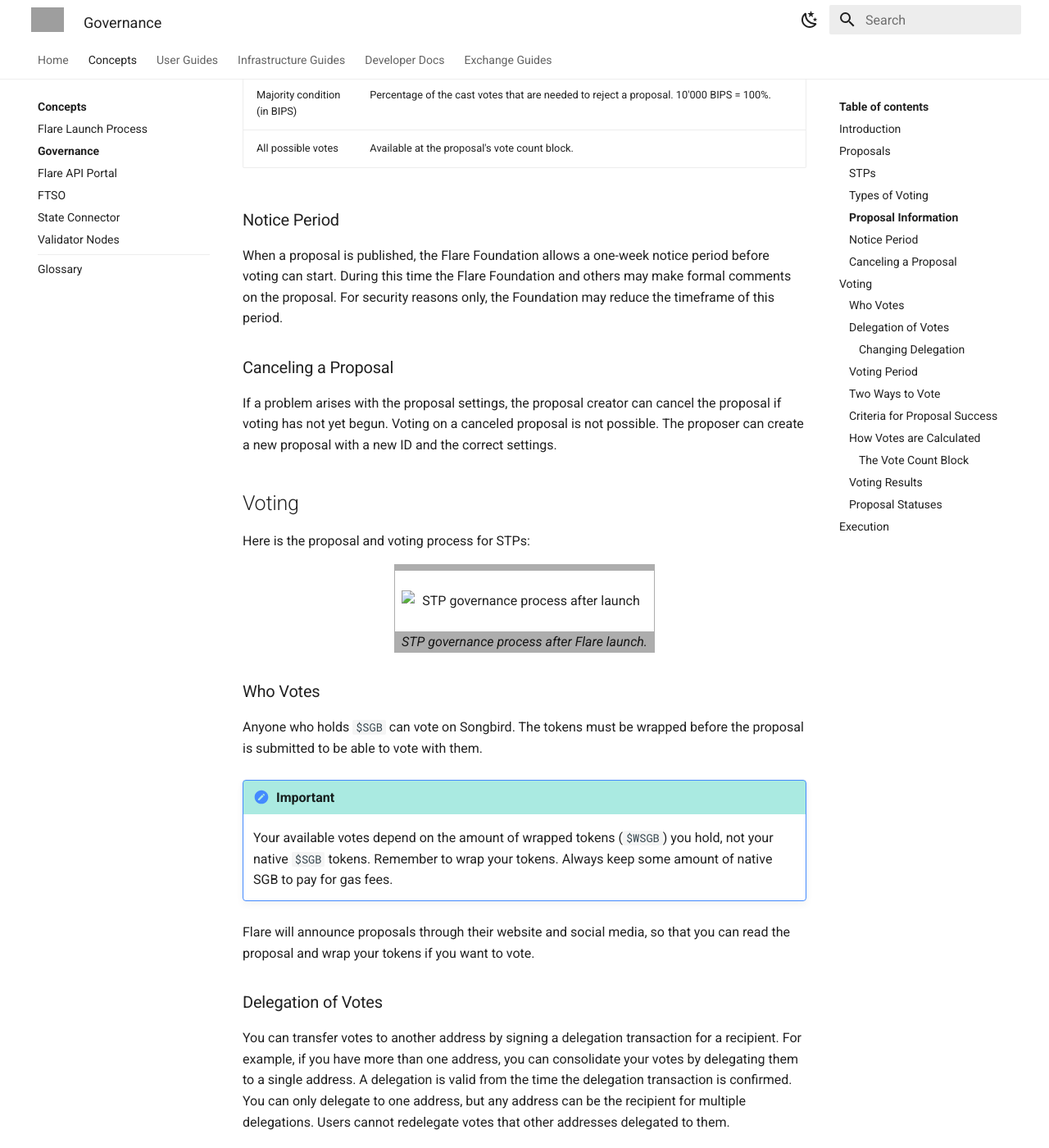
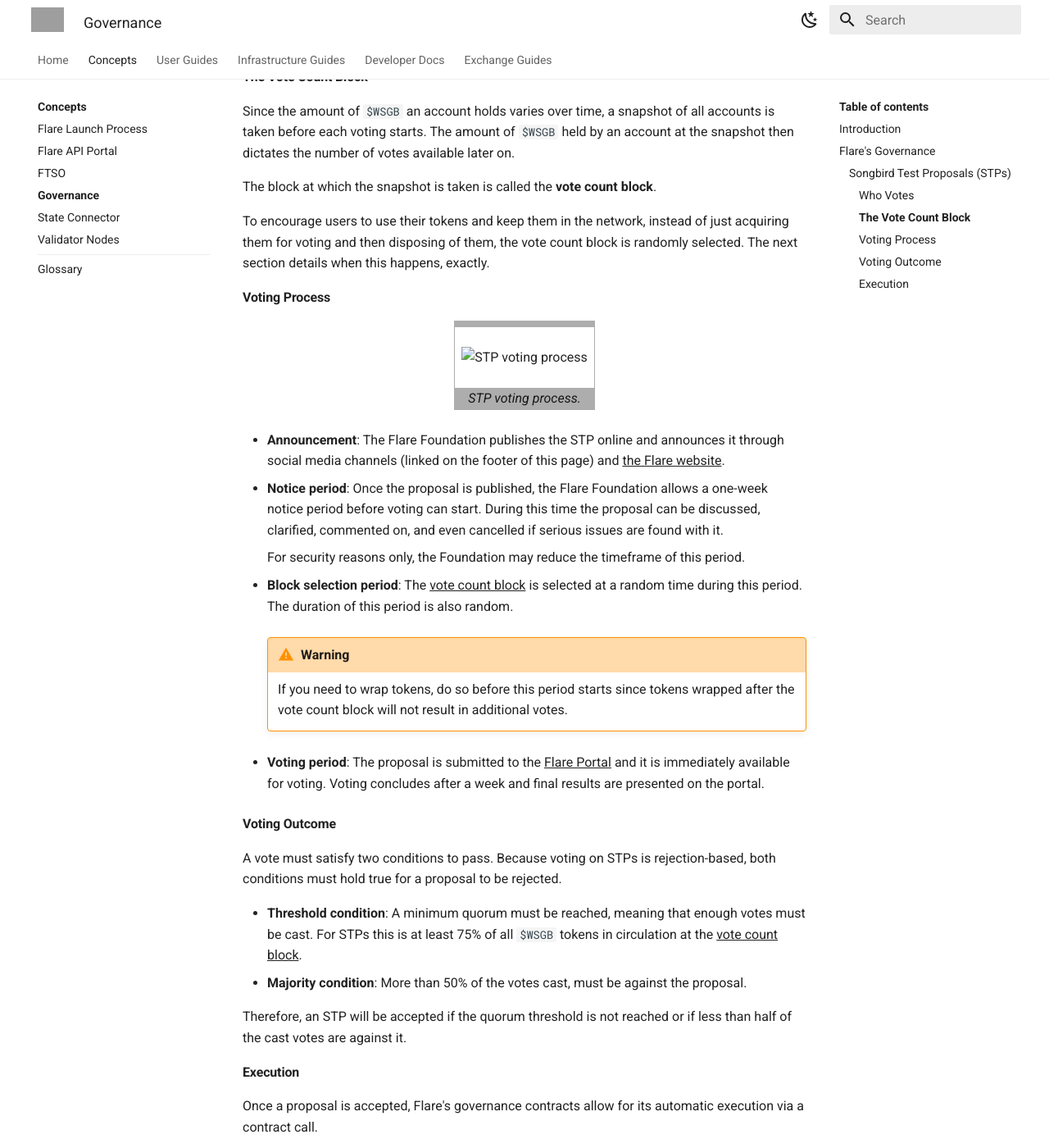
Before and after one commit to flare-foundation/docs, an MkDocs documentation site: the page built from docs/tech/governance.md, in a window 1280 px wide and 1400 px high, scrolled down 1684 px. Shown: the whole window at 82% size. Built offline with MkDocs 1.6.1 and Material for MkDocs 9.7.7, drawn with Linux system fonts in a browser that asks for light colours; comment, search, counter and statistics services are not loaded; some of the changed text lies outside the part shown; grey boxes are pictures that could not be loaded.

Commit message:
Main section for governance concept page

````diff
--- a/docs/tech/governance.md
+++ b/docs/tech/governance.md
@@ -4,238 +4,112 @@
 
 Flare governance gives everyone in the ecosystem the opportunity to collaborate on decision-making on the [Flare and Songbird](network-configs.md) networks, making governance an important element of decentralization.
 
-The governance process supports the ability for the Flare Foundation and Flare and Songbird community members to propose policy changes, vote on them, and execute them.
+This process supports the ability for the Flare Foundation and Flare and Songbird community members to:
 
-The governance process will eventually include four types of proposals:
+* Propose policy changes.
+* Vote on them.
+* Execute them if accepted.
 
-* Songbird Testing Proposals (STPs).
-* Flare Improvement Proposals (FIPs).
-* Songbird Improvement Proposals (SIPs).
-* Songbird Improvement Proposals (SIPs) that enable community members to propose changes to Flare.
+The following sections detail the different kinds of proposals Flare allows, and the process for each of them.
 
-## Proposals
+If you are already familiar with Flare's governance and just need to know how to cast your vote through the Flare Portal, check the [Voting User Guide](../user/governance/voting.md).
 
-Only the first type of proposals, STPs, are currently available.
+## Flare's Governance
 
-### STPs
+Excluding the [testnets](glossary.md#test_network) Coston and Coston2, Flare currently has two networks: Flare and Songbird.
+Moreover, two kinds of proposals are planned, depending on who initiates them: those proposed by the community and those proposed by the Flare Foundation.
 
-When changes to the Flare network require testing, the Flare Foundation submits Songbird Testing Proposals (STPs).
+This leads to four types of proposals, of which only one is currently supported and detailed next.
 
-### Types of Voting
+### Songbird Test Proposals (STPs)
 
-Proposals can have one of two types of voting: Acceptance-based or rejection-based.
+These are proposals initiated by the Flare Foundation aimed at improving the Songbird network.
+Community-initiated proposals or those aimed at the Flare network will be supported in the future.
 
-* **Acceptance-based**: Proposals need a minimum number of **in-favor** votes to be approved.
-* **Rejection-based**: Proposals need a minimum number of **against** votes to be rejected.
+To increase the swiftness at which new proposals can be tested on Songbird, STPs are accepted by default, meaning that they are only rejected if enough votes are cast against them. Conversely, to increase its stability, future proposals affecting the Flare network will be rejected by default, meaning that they will only be accepted if enough votes are cast in their favor. See [Voting Outcome](#voting-outcome) below for more details.
 
-To avoid overburdening the community with an excessive amount of votes, STPs are rejection-based.
-Conversely, future FIPs will be acceptance-based for improved stability.
+#### Who Votes
 
-### Proposal Information
+Anyone who holds `$SGB` can vote on STPs.
+However, the tokens must be wrapped into `$WSGB` before the proposal is submitted to be able to vote with them.
 
-Here is the proposal information that a user can retrieve:
-
-| Information   | Comments                                      |
-|:------------- | :-------------------------------------------- |
-| Address | Of the creator of the proposal. |
-| Type of proposal | `True` if it is acceptance-based; `False` if it is rejection-based. STPs are rejection-based, i.e., they are accepted unless there is a large majority (more than 50%) against it and 75% or more of possible votes are cast. |
-| Vote count block | The block at which the number of votes each user has available for voting on this proposal is determined. |
-| Voting start time | In UNIX seconds. |
-| Voting end time | In UNIX seconds. |
-| Execution start time | In UNIX timestamp; `0` if the proposal is for gathering the community’s opinion only and does not require execution of any contract. |
-| Execution end time | In UNIX timestamp; `0` if the proposal is for gathering the community’s opinion only and does not require execution of any contract. |
-| Threshold condition (in BIPS) | Percentage of the total possible votes that are needed for the proposal to proceed. 10'000 BIPS = 100%. |
-| Majority condition (in BIPS) | Percentage of the cast votes that are needed to reject a proposal. 10'000 BIPS = 100%. |
-| All possible votes | Available at the proposal's vote count block. |
-
-### Notice Period
-
-When a proposal is published, the Flare Foundation allows a one-week notice period before voting can start.
-During this time the Flare Foundation and others may make formal comments on the proposal.
-For security reasons only, the Foundation may reduce the timeframe of this period.
-
-### Canceling a Proposal
-
-If a problem arises with the proposal settings, the proposal creator can cancel the proposal if voting has not yet begun.
-Voting on a canceled proposal is not possible.
-The proposer can create a new proposal with a new ID and the correct settings.
-
-## Voting
-
-Here is the proposal and voting process for STPs:
-
-<figure markdown>
-  ![STP governance process after launch](gov-stp-governance-process.png){ loading=lazy .allow-zoom }
-  <figcaption>STP governance process after Flare launch.</figcaption>
-</figure>
-
-### Who Votes
-
-Anyone who holds `$SGB` can vote on Songbird.
-The tokens must be wrapped before the proposal is submitted to be able to vote with them.
+Once wrapped, every `$WSGB` grants one vote.
 
 !!! important
-    Your available votes depend on the amount of wrapped tokens (`$WSGB`) you hold, not your native `$SGB` tokens.
-    Remember to wrap your tokens.
-    Always keep some amount of native SGB to pay for gas fees.
+    Available votes depend on the amount of wrapped tokens (`$WSGB`) held, not the native `$SGB` tokens.
+    Therefore, **remember to wrap your tokens**.
 
-Flare will announce proposals through their website and social media, so that you can read the proposal and wrap your tokens if you want to vote.
+!!! important
+    When wrapping, **remember to keep some amount of native `$SGB` to pay for transaction fees**.
 
-### Delegation of Votes
+The Flare Foundation will announce proposals in advance, so that users can read them and wrap their tokens if they have to.
 
-You can transfer votes to another address by signing a delegation transaction for a recipient.
-For example, if you have more than one address, you can consolidate your votes by delegating them to a single address.
-A delegation is valid from the time the delegation transaction is confirmed.
-You can only delegate to one address, but any address can be the recipient for multiple delegations.
-Users cannot redelegate votes that other addresses delegated to them.
+??? info "Vote Transfer"
 
-!!! note
-    Delegating votes has no connection with or effect on FTSO delegation.
+    Votes can be transferred to another account while the `$WSGB` tokens remain in the user's possession.
+    This is useful, for example, if a user has `$WSGB` in multiple self-custody wallets, since voting can then be simplified by transferring all the votes to a single wallet and voting from there.
 
-#### Changing Delegation
+    Votes can only be transferred to one address, but an address can receive votes from multiple ones.
+    Received votes cannot be transferred again to a third address.
 
-To change the delegation of votes, delegate to a different recipient or remove the delegation.
+    !!! note
+        Transferring votes has no connection with FTSO delegation:
+        `$WSGB` can be delegated to an [FTSO data provider](glossary.md#data_provider) and at the same time the votes it grants can be transferred to a different address.
 
-In the following example you can see changes of votes due to delegations from others, delegating to another address, and due to wrapping or unwrapping tokens.
+    The following example shows the changes produced by vote transfers, and token wrapping and unwrapping:
 
-<figure markdown>
-  ![Changes in number of votes](gov-changes-in-number-of-votes.png){ loading=lazy .allow-zoom }
-  <figcaption>Changes in the number of votes.</figcaption>
-</figure>
-
-### Voting Period
-
-The Flare Foundation will generally adhere to a one-week voting period.
-For security reasons only, the Foundation may reduce the timeframe of this period.
-
-### Two Ways to Vote
-
-You can vote using a point-and-click user interface, or, if you are a developer, you can vote directly through the contracts.
-
-To vote using the user interface, go to [Governance Proposals](https://governance.dev.aflabs.org/songbird).<!---This link is a place holder. What is the link to the UI doc?-->
-
-??? example "Vote Directly through the Contracts (for Developers)"
-
-    To cast a vote, sign a transaction, which calls one of the following functions:
-
-    * `PF.castVote(uint256 proposalId, uint8 support)`
-    * `PF.castVoteWithReason(uint256 proposalId, uint8 support, string reason)`
-    * `PF.castVoteBySig(uint256 proposalId, uint8 support, uint8 v, bytes32 r, bytes32 s)`
-
-    The `support` parameter has two possible values:
-
-    *  `0` for voting against the proposal (NO)
-    *  `1` to vote in support of the proposal (YES)
-
-    The `reason` parameter in the second function is used to state an optional reason for your vote.
-
-    The `v`, `r` and `s` parameters represent a signature.
-    They are used to submit the vote for a signed entity.
-    An example of using a signature is when a user does not want to expose his private key and signs his vote offline.
-    Using the third function, any address can then cast this user’s vote provided that he provides the signature parts `v`, `r` and `s`.
-
-    To create the signature to use for the input parameters of the third function, perform the following actions (stated here in TypeScript):
-
-    1. Calculate the  `domainSeparator`:
-    ```
-    let typeHash = web3.utils.soliditySha3("EIP712Domain(string name,string version,uint256 chainId,address verifyingContract)");
-    let hashedName = web3.utils.soliditySha3(PF.name());
-    let versionHex = web3.utils.utf8ToHex(PF.version());
-    let hashedVersion = web3.utils.soliditySha3(versionHex);
-    let chainId = <chainId>; // 19 for Songbird, 14 for Flare
-    let contractAddress = <contractAddress>;
-    let encodedDomainSeparator = web3.eth.abi.encodeParameters(["bytes32", "bytes32", "bytes32", "uint256", "address"], [typeHash, hashedName,  hashedVersion, chainId, contractAddress])
-    let domainSeparator = web3.utils.soliditySha3(encodedDomainSeparator) as string;
-    ```
-
-    2. Calculate hashes:
-    ```
-    let abi = web3.eth.abi.encodeParameters(['bytes32', 'uint256', 'uint8'], [PF.BALLOT_TYPEHASH(), <proposalId>, <support>]);
-    let structHash = web3.utils.keccak256(abi);
-    let abiEncodePacked = "0x1901" + domainSeparator.slice(2) + structHash.slice(2);
-    let hashTypedDataV4 = web3.utils.soliditySha3(abiEncodePacked) as string;
-    ```
-
-    3. Sign with your private key:
-    ```
-    let signature = web3.eth.accounts.sign(hashTypedDataV4, <privateKey>);
-    let v = signature.v;
-    let r = signature.r;
-    let s = signature.s;
-    ```
-
-    All functions return the number of votes with which the user voted (multiplied by 10^18 and returned as an integer).
-
-    To check if you already voted on a proposal, call the function `PF.hasVoted(uint256 proposalId, address user)`, which returns either `true` or `false`.
-    To check how you voted, check the transaction that called one of the functions for casting a vote.
-
-### Criteria for Proposal Success
-
-A vote must satisfy two conditions, a Threshold condition and a Majority condition.
-Because voting on STPs is rejection-based, both conditions must hold true or they will be accepted:
-
-* The voting threshold must be reached, meaning that enough votes must be cast (at least 75% of all `$WSGB` tokens in circulation at a specific time).
-* The majority, greater than 50% of the votes cast, must be against the proposal.
-
-### How Votes are Calculated
-
-Essentially, the number of votes that a user has is equal to the amount of wrapped Songbird (`$WSGB`) that this address holds at the specified time (at some block).
-The number of votes can be a decimal number (up to 18 places).
-
-Some important concepts explain how votes are calculated in greater detail:
-
-* The vote count block.<!---Name- votepowerblock, vote count block - is TBD.-->
-* Delegated votes.
+    <figure markdown>
+      ![Changes in number of votes](gov-changes-in-number-of-votes.png){ loading=lazy .allow-zoom }
+      <figcaption>Changes in the number of votes.</figcaption>
+    </figure>
 
 #### The Vote Count Block
 
-Because the number of wrapped tokens is subject to change, the block to use to count the tokens must be determined.
-This block is called the _vote count block_ and this is how it is determined:
+Since the amount of `$WSGB` an account holds varies over time, a snapshot of all accounts is taken before each voting starts.
+The amount of `$WSGB` held by an account at the snapshot then dictates the number of votes available later on.
 
-The vote count block is selected by going back a specified amount of seconds.
-From there, a random block number is selected that is between the starting block of that reward epoch and the current block.
-The number of votes that the user has is equal to the amount of wrapped Songbird tokens (`$WSGB`) that the user holds at that random block.
+The block at which the snapshot is taken is called the **vote count block**.
+
+To encourage users to use their tokens and keep them in the network, instead of just acquiring them for voting and then disposing of them, the vote count block is randomly selected.
+The next section details when this happens, exactly.
+
+#### Voting Process
 
 <figure markdown>
-  ![Vote power block selection](gov-vote-power-block-selection.png){ loading=lazy .allow-zoom }
-  <figcaption>Vote count block selection.</figcaption>
+  ![STP voting process](gov-stp-governance-process.png){ loading=lazy .allow-zoom }
+  <figcaption>STP voting process.</figcaption>
 </figure>
 
-### Voting Results
+* **Announcement**: The Flare Foundation publishes the STP online and announces it through social media channels (linked on the footer of this page) and [the Flare website](https://flare.network).
 
-Voting results returned include:
+* **Notice period**: Once the proposal is published, the Flare Foundation allows a one-week notice period before voting can start.
+    During this time the proposal can be discussed, clarified, commented on, and even cancelled if serious issues are found with it.
 
-* Total possible number of votes for the proposal.
-* Votes cast in support.
-* Votes cast against.
+    For security reasons only, the Foundation may reduce the timeframe of this period.
 
-### Proposal Statuses
+* **Block selection period**: The [vote count block](#the-vote-count-block) is selected at a random time during this period.
+    The duration of this period is also random.
 
-Here are the possible statuses of proposals:
+    !!! warning
+        If you need to wrap tokens, do so before this period starts since tokens wrapped after the vote count block will not result in additional votes.
 
-| Status        | Description                                   |
-|:------------- | :-------------------------------------------- |
-| _Pending_ | Submitted, but not open for voting yet. Every proposal starts in the _Pending_ status. Includes the notice period when the community can comment on the proposal. |
-| _Canceled_ | If a problem arises with the proposal settings, the creator can cancel the it if the voting period has not yet begun. |
-| _Active_ | The voting period is open. Unless otherwise announced, it is open for one-week. |
-| _Defeated_ | 75% or more of potential voters cast a vote and more than 50% voted against it. See [Criteria for proposal success](#criteria-for-proposal-success). |
-| _Succeeded_ | 75% or more of potential voters cast a vote and 50% or less voted against it. Waiting for the execution window to start. The Execution Start Time is configurable, which may cause a wait time unless it is set to last 0 seconds. See [Criteria for proposal success](#criteria-for-proposal-success) and [Execution](#execution). |
-| _Queued_ | Execution window has started. Waiting for the proposal creator to actually execute the proposal. See [Execution](#execution). |
-| _Executed_ | Succeeded and the proposal creator has executed it. See [Execution](#execution). |
+* **Voting period**: The proposal is submitted to the [Flare Portal](https://portal.flare.network) and it is immediately available for voting.
+    Voting concludes after a week and final results are presented on the portal.
 
-<figure markdown>
-  ![Proposal statuses](gov-stp-statuses.png){ loading=lazy .allow-zoom }
-  <figcaption>Proposal statuses.</figcaption>
-</figure>
+#### Voting Outcome
 
-If a proposal is _Pending_, _Active_, _Succeeded_, or _Queued_, it still has a chance of being executed.
+A vote must satisfy two conditions to pass.
+Because voting on STPs is rejection-based, both conditions must hold true for a proposal to be rejected.
 
-If a proposal is _Canceled_ or _Defeated_ it will not be executed.
+* **Threshold condition**: A minimum quorum must be reached, meaning that enough votes must be cast.
+    For STPs this is at least 75% of all `$WSGB` tokens in circulation at the [vote count block](#the-vote-count-block).
+* **Majority condition**: More than 50% of the votes cast, must be against the proposal.
 
-## Execution
+Therefore, an STP will be accepted if the quorum threshold is not reached or if less than half of the cast votes are against it.
 
-For an STP to be executed, it must meet certain conditions:
+#### Execution
 
-* It must not be rejected.
-  See [Rejection based voting](#rejection-based-voting).
-* The user who submitted the proposal must sign an execute transaction.
+Once a proposal is accepted, Flare's governance contracts allow for its automatic execution via a contract call.
+
+However, STPs might require changes that are not implementable through a smart contract and therefore automatic execution is disabled for them.
+STPs are manually executed by the Flare Foundation.
--- a/mkdocs.yml
+++ b/mkdocs.yml
@@ -127,9 +127,9 @@
   - Concepts:
     - tech/index.md
     - tech/flare-launch-process.md
-    - tech/governance.md
     - tech/api-portal.md
     - tech/ftso.md
+    - tech/governance.md
     - tech/state-connector.md
     - tech/validators.md
     - tech/glossary.md
````
Also changed, not shown: docs/tech/index.md (+1 -0 lines), docs/assets/gov-changes-in-number-of-votes.png, docs/assets/gov-stp-governance-process.png, docs/assets/gov-stp-statuses.png (deleted), docs/assets/gov-vote-power-block-selection.png (deleted).
